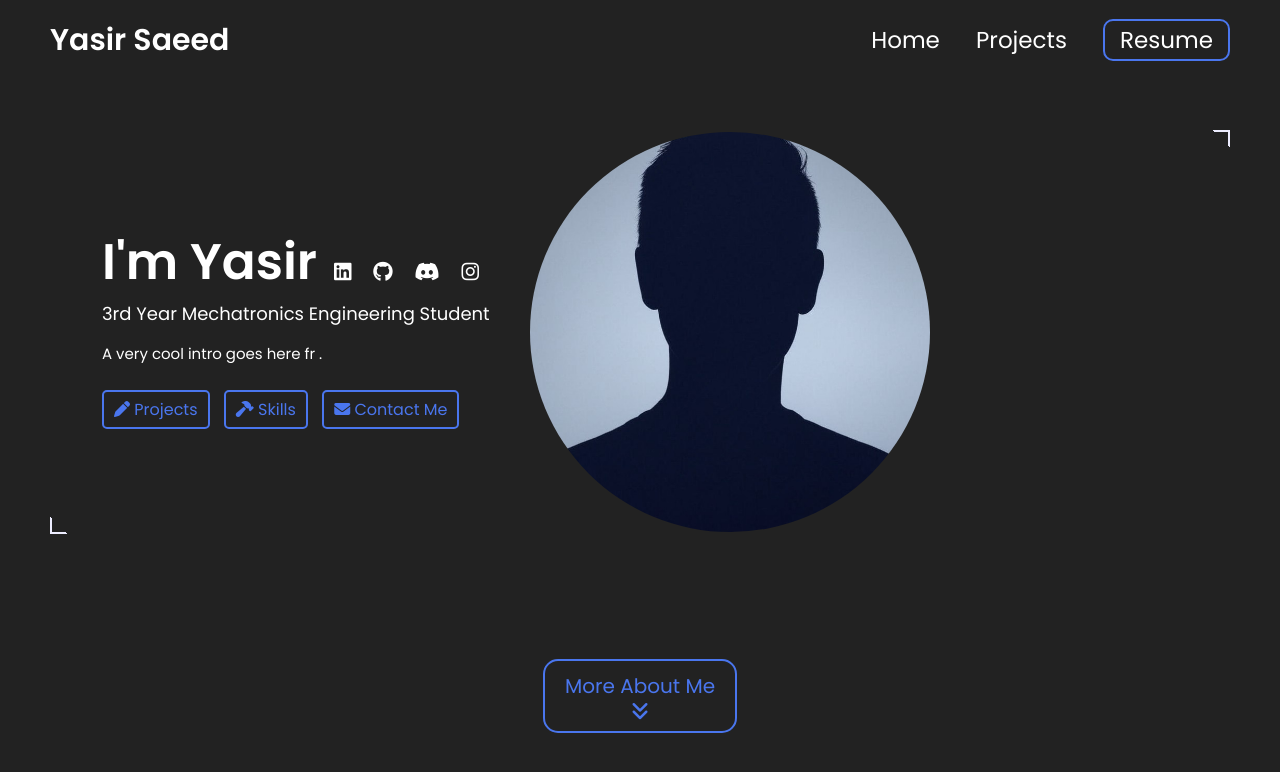
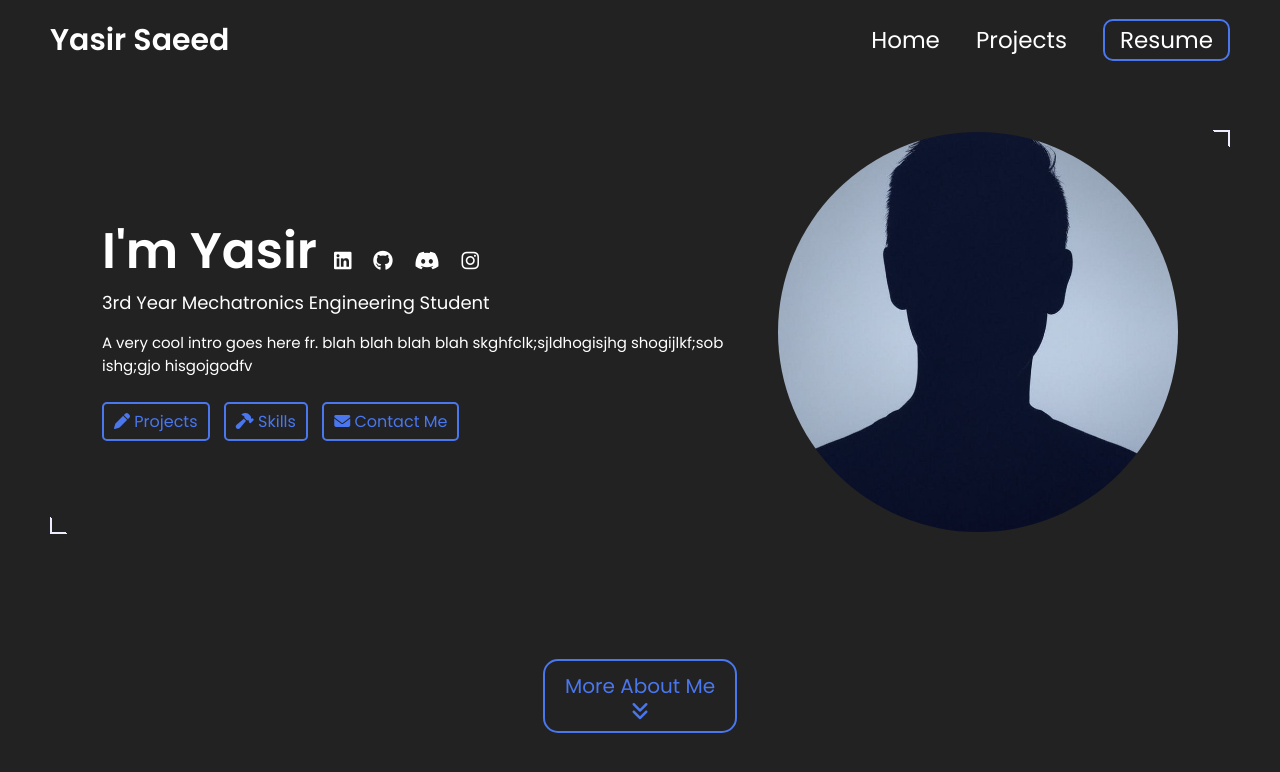
Before and after one commit to yasir159/yasir159.github.io, a Jekyll site: the page built from index.html, in a window 1280 px wide and 900 px high. Shown: the top 772 px of the window. Built offline with Jekyll 4.4.1, drawn with Linux system fonts in a browser that asks for light colours.

Commit message:
Update _config.yml

```diff
--- a/_config.yml
+++ b/_config.yml
@@ -15,7 +15,7 @@ title: Yasir Saeed's Portfolio # This is what shows up in the tab of the browser
 name: Yasir Saeed
 headline: 3rd Year Mechatronics Engineering Student
 description: >- # dont remove this line. this will ignore all new lines until the next section
-  A very cool intro goes here fr                                                                                    .
+  A very cool intro goes here fr. blah blah blah blah skghfclk;sjldhogisjhg shogijlkf;sob ishg;gjo hisgojgodfv
 # You can edit description in _config.yml. It will appear in your document head meta (for Google search results) and in your feed.xml site description.
 
 # Place your profile image in /assets/images/profile-image/folder and edit the file name
```
